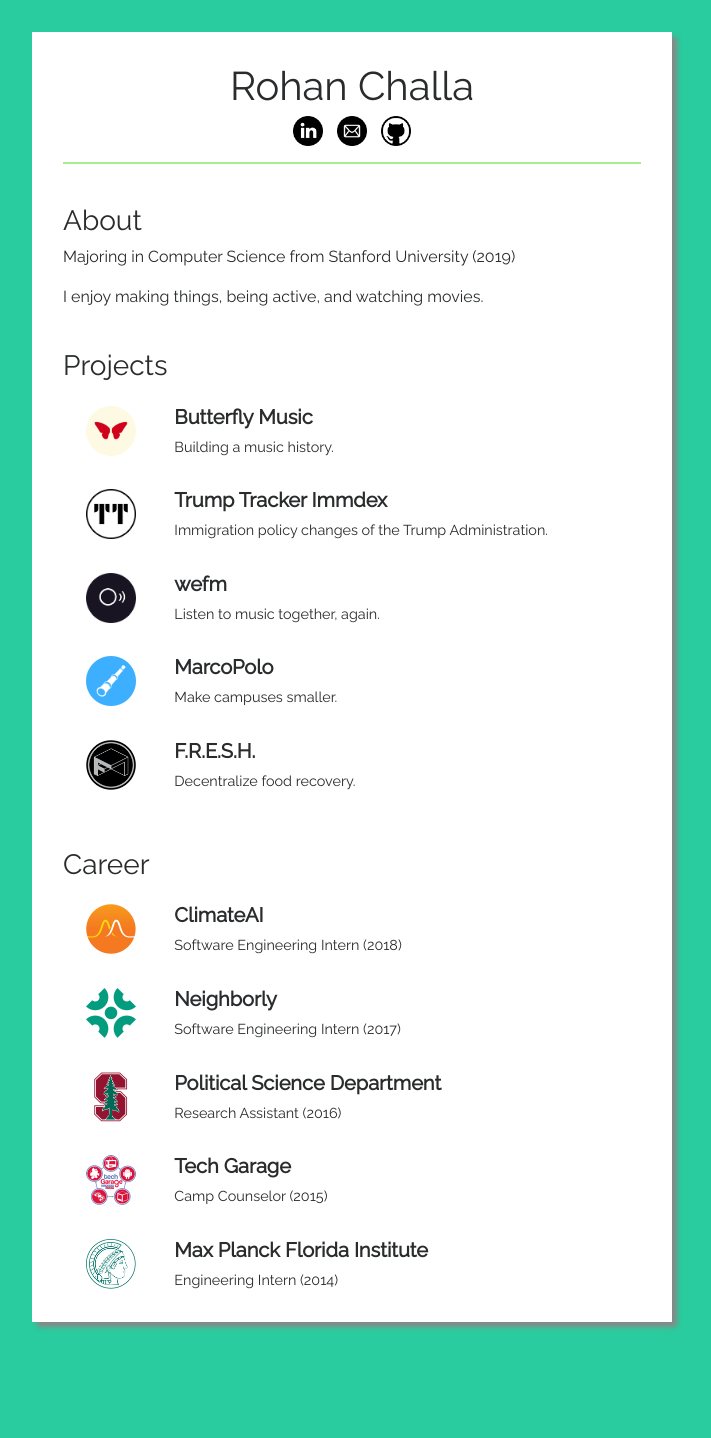
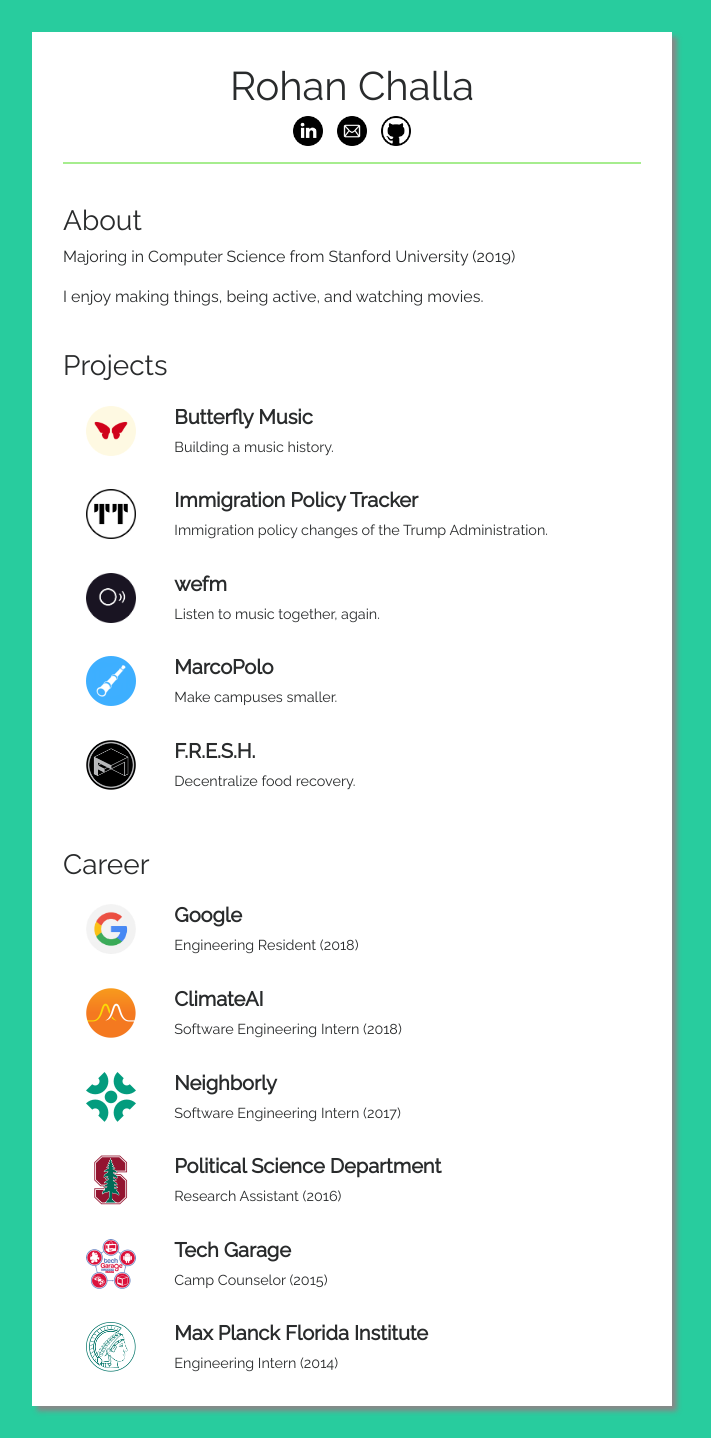
Before and after one commit to ridersofrohan/ridersofrohan.github.io, a Jekyll site: the page built from index.md, in a window 1280 px wide. Shown: the whole page, without its empty margins (288-999 px from the left). Built offline with Jekyll 4.4.1, drawn with Linux system fonts in a browser that asks for light colours; nearby versions of some CDN libraries; our own code applies the rules of GitHub Pages for plain Markdown files; before the commit the page ends 1354 px from its top, so only the background shows below that.

Commit message:
add google residency program and rename trumptracker

```diff
--- a/_data/projects.yml
+++ b/_data/projects.yml
@@ -1,11 +1,11 @@
 - title: Butterfly Music
   subtitle: Building a music history.
-  link: https://www.butterflymusic.co/
+  link: https://apps.apple.com/us/app/butterfly-music/id1452770935
   icon: /images/butterfly.png
 
-- title: Trump Tracker Immdex
+- title: Immigration Policy Tracker
   subtitle: Immigration policy changes of the Trump Administration.
-  link: https://trumptracker-f6d14.firebaseapp.com/
+  link: https://immpolicytracking.org/
   icon: /images/trumptracker.png
 
 - title: wefm
```
Also changed, not shown: _data/career.yml (+6 -1 lines), images/google.png (added).
